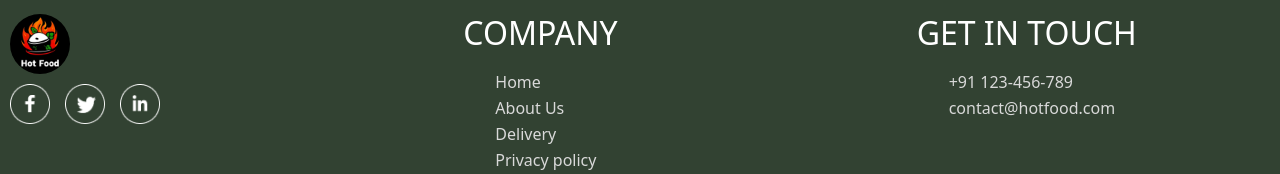
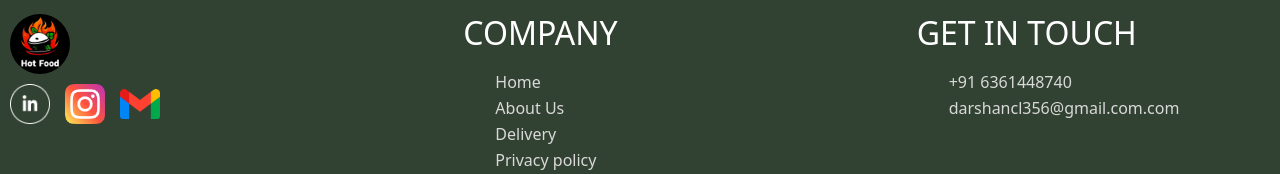
Before and after one commit to Darshan3338/food-delivery-app, a React (Vite) app in the folder frontend/: page / in a window 1280 px wide. Shown: the part 1648-1822 px from the top of the page. Built offline with nearby package versions, Linux system fonts and the light colour scheme; no server answers.

Commit message:
Update Footer.jsx

```diff
--- a/frontend/src/components/Footer/Footer.jsx
+++ b/frontend/src/components/Footer/Footer.jsx
@@ -1,17 +1,27 @@
 import React from 'react';
 import './Footer.css'
-import { assets } from '../../assets/frontend_assets/assets';
+import { assets } from "../../assets/frontend_assets/assets";
+
 const Footer = () => {
   return (
     <div className='footer' id='footer'>
       <div className="footer-content">
         <div className="fotter-left">
-            <img src="./src/assets/frontend_assets/foodlogo.jpg" alt="logo" className="img-fluid rounded-circle"
+            <img src={assets.foodlogo} alt="logo" className="img-fluid rounded-circle"
             style={{ height: "60px", width: "auto" }}/>
             <div className="footer-social-icons">
-                <img src={assets.facebook_icon} alt="fb" />
-                <img src={assets.twitter_icon} alt="tw" />
-                <img src={assets.linkedin_icon} alt="li" />
+              <a href='https://www.linkedin.com/in/darshan-c-l-6670a4187/' target='_blank' rel='noopner noreferrer'>
+              <img src={assets.linkedin_icon} alt="li" />
+
+                </a>
+                <a href='https://www.instagram.com/darshandarshu3/?igsh=MXhuc2lvZWhwa3Blbw%3D%3D#' target='_blank' rel='noopner noreferrer'>
+                <img src={assets.insta} alt="li" />
+                </a>
+                <a href='mailto:darshancl356@gmail.com'>
+                <img src={assets.Gmail} alt="li" />
+                </a>
+
+
             </div>
         </div>
         <div className="fotter-center">
@@ -26,8 +36,8 @@ const Footer = () => {
         <div className="fotter-right">
             <h2>GET IN TOUCH</h2>
             <ul>
-                <li>+91 123-456-789</li>
-                <li> contact@hotfood.com</li>
+                <li>+91 6361448740</li>
+                <li> darshancl356@gmail.com.com</li>
             </ul>
         </div>
       </div>
```
